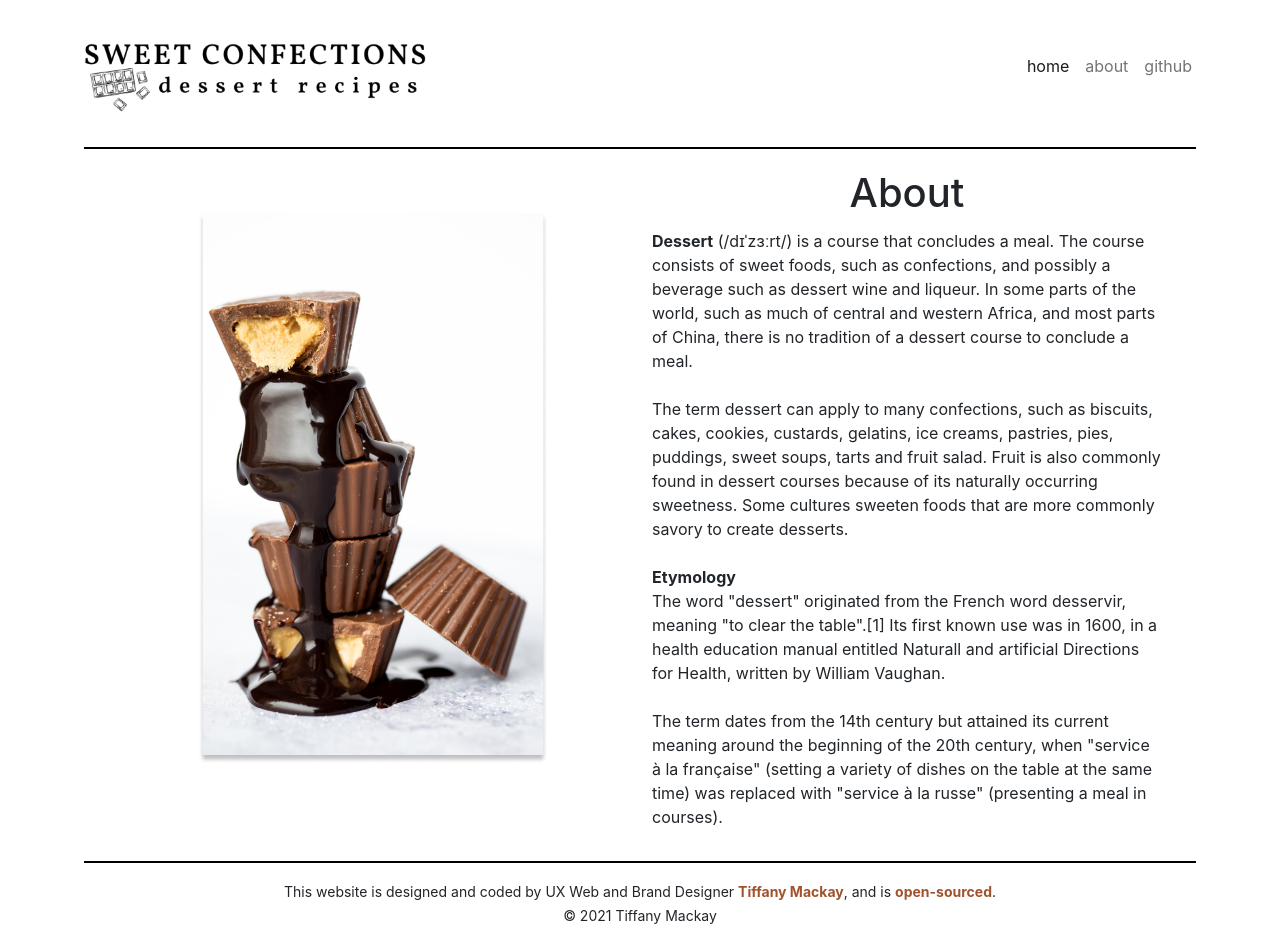
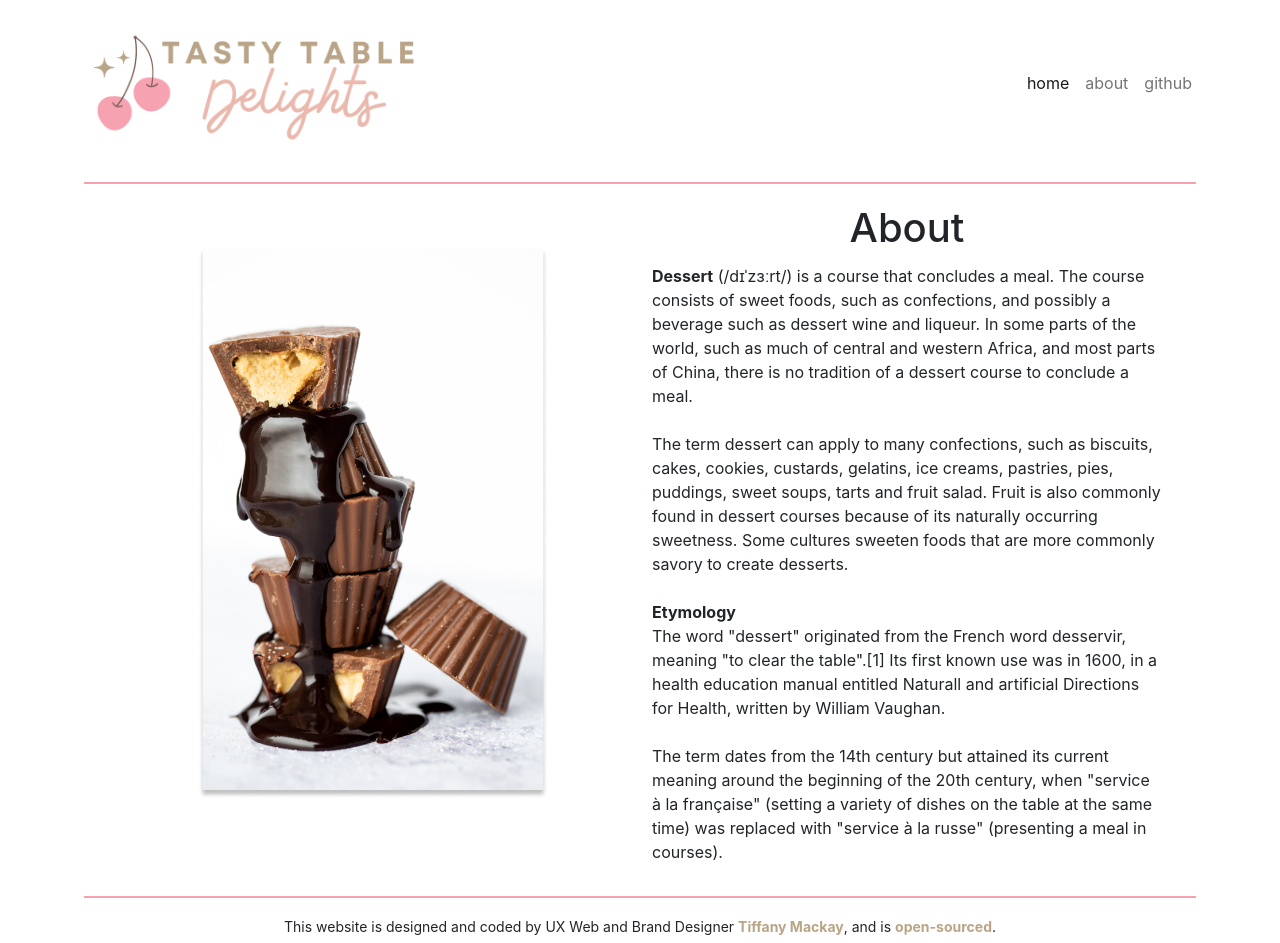
Before and after one commit to tiffanymackay/recipe-blog, a React (Create React App) app: page /about in a window 1280 px wide. Shown: the top 943 px of the page. Built offline with nearby package versions, Linux system fonts and the light colour scheme.

Commit message:
style changes

```diff
--- a/src/App.css
+++ b/src/App.css
@@ -5,15 +5,18 @@
 .App-header {
   background-color: #fff;
 }
+button {
+  color: #fff;
+}
 hr {
-  border: 1px solid #000;
+  border: 1px solid #F6A2B0;
   margin-left: 20px;
   margin-right: 20px;
   opacity: 1;
 }
 small a {
   text-decoration: none;
-  color: sienna;
+  color: #B9A486;
   font-weight: bolder;
 }
 
--- a/src/Recipe.css
+++ b/src/Recipe.css
@@ -7,6 +7,9 @@
     border-radius: 8px;
 
 }
+.btn {
+    background-color: #EAB8AD !important;
+}
 h2 {
     font-size: 1.2rem;
     font-weight: bolder;
--- a/src/Recipe.js
+++ b/src/Recipe.js
@@ -7,7 +7,7 @@ export default function Recipe({recipe}) {
         <div className="container recipe text-center">
                         <h2>{label}</h2>
                         <img src={image} alt={label} className="recipe-image img-fluid" />
-                        <a href={url} target="_blank" rel="noreferrer" className="btn btn-dark py-1 my-3">Go to Recipe</a>
+                        <a href={url} target="_blank" rel="noreferrer" className="btn py-1 my-3">Go to Recipe</a>
             </div>
         );
 }
```
Also changed, not shown: src/logo-xs.png, src/logo.png.
